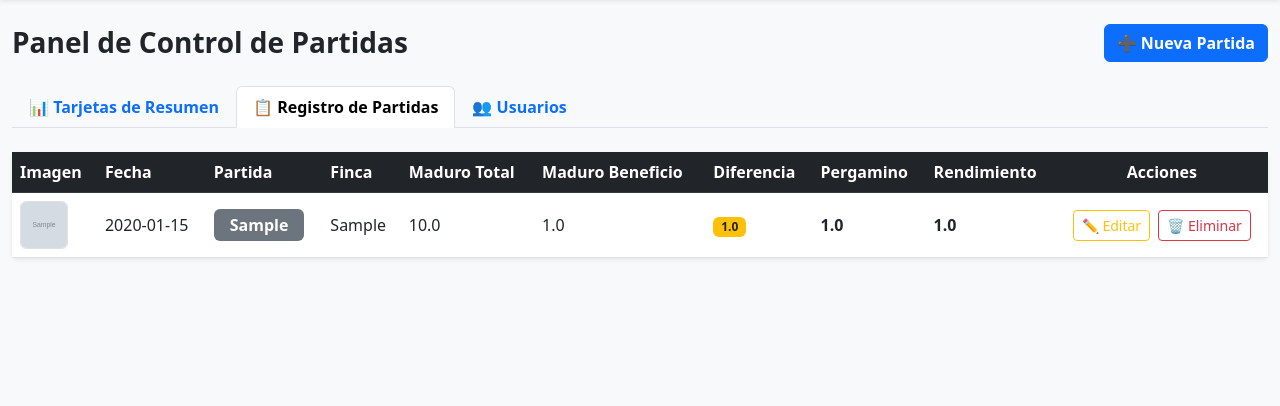
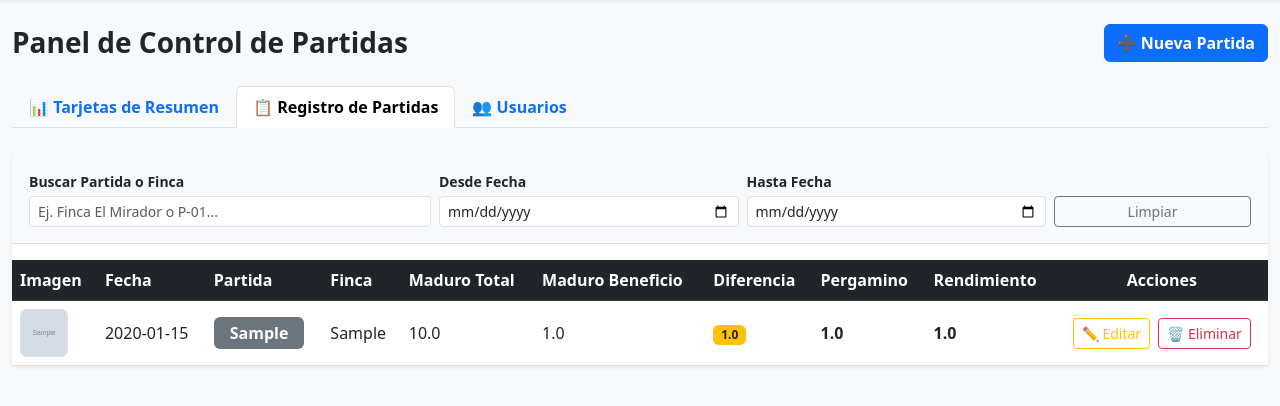
Before and after one commit to asiste-png/sistema-beneficio, a Flask app: page / in a window 1280 px wide, after a click on "📋 Registro de Partidas". Shown: the part 56-462 px from the top of the page. Run offline with Flask 3, Linux system fonts and the light colour scheme; a user stored in the database is signed in; data comes from the database, SQL or seed files in the repository; both versions use the stored data as it was after the commit; tables that the repository leaves empty hold one stand-in row (values such as "Sample post"); grey boxes marked "Sample" are stand-in pictures.

Commit message:
Encriptación de contraseñas y filtros en tabla

```diff
--- a/app.py
+++ b/app.py
@@ -6,7 +6,7 @@ import pandas as pd
 from flask import Flask, render_template, request, redirect, url_for, flash, send_file
 from flask_login import LoginManager, UserMixin, login_user, login_required, logout_user, current_user
 from werkzeug.utils import secure_filename
-
+from werkzeug.security import generate_password_hash, check_password_hash
 app = Flask(__name__)
 app.secret_key = 'tu_clave_secreta_aqui'
 
@@ -110,20 +110,35 @@ init_db()
 @app.route('/login', methods=['GET', 'POST'])
 def login():
     if request.method == 'POST':
-        username = request.form.get('username')
-        password = request.form.get('password')
+        username = request.form.get('username', '').strip()
+        password = request.form.get('password', '')
 
         conn = get_db_connection()
         cursor = conn.cursor()
-        user_data = cursor.execute("SELECT * FROM usuarios WHERE username = ? AND password = ?", (username, password)).fetchone()
-        conn.close()
+        user_data = cursor.execute("SELECT * FROM usuarios WHERE username = ?", (username,)).fetchone()
 
         if user_data:
-            rol = user_data['rol'] if 'rol' in user_data.keys() else 'Usuario'
-            user = User(id=user_data['id'], username=user_data['username'], rol=rol)
-            login_user(user)
-            return redirect(url_for('dashboard'))
+            db_pass = user_data['password']
+            acceso_valido = False
 
+            # Verifica si la contraseña ya está encriptada o si aún está en texto plano
+            if db_pass.startswith(('pbkdf2:', 'scrypt:')):
+                acceso_valido = check_password_hash(db_pass, password)
+            elif db_pass == password:
+                acceso_valido = True
+                # Aprovecha para encriptar la contraseña antigua automáticamente
+                nuevo_hash = generate_password_hash(password)
+                cursor.execute("UPDATE usuarios SET password = ? WHERE id = ?", (nuevo_hash, user_data['id']))
+                conn.commit()
+
+            if acceso_valido:
+                conn.close()
+                rol = user_data['rol'] if 'rol' in user_data.keys() else 'Usuario'
+                user = User(id=user_data['id'], username=user_data['username'], rol=rol)
+                login_user(user)
+                return redirect(url_for('dashboard'))
+
+        conn.close()
         flash('Credenciales incorrectas', 'danger')
 
     return render_template('login.html')
@@ -307,7 +322,7 @@ def crear_usuario():
     try:
         cursor.execute(
             "INSERT INTO usuarios (username, password, nombre, rol) VALUES (?, ?, ?, ?)",
-            (username, password, nombre, rol)
+            (username, generate_password_hash(password), nombre, rol)
         )
         conn.commit()
         flash('Usuario creado exitosamente', 'success')
--- a/templates/beneficio.html
+++ b/templates/beneficio.html
@@ -108,7 +108,26 @@
             <div class="card shadow-sm border-0">
                 <div class="card-body p-0">
                     <div class="table-responsive">
-                        <table class="table table-hover align-middle mb-0">
+                        <div class="row g-2 mb-3 align-items-end bg-light p-3 rounded border">
+    <div class="col-md-4">
+        <label class="form-label small fw-bold mb-1">Buscar Partida o Finca</label>
+        <input type="text" id="filtroTexto" class="form-control form-control-sm" placeholder="Ej. Finca El Mirador o P-01...">
+    </div>
+    <div class="col-md-3">
+        <label class="form-label small fw-bold mb-1">Desde Fecha</label>
+        <input type="date" id="filtroDesde" class="form-control form-control-sm">
+    </div>
+    <div class="col-md-3">
+        <label class="form-label small fw-bold mb-1">Hasta Fecha</label>
+        <input type="date" id="filtroHasta" class="form-control form-control-sm">
+    </div>
+    <div class="col-md-2">
+        <button type="button" id="btnLimpiarFiltros" class="btn btn-outline-secondary btn-sm w-100">
+            Limpiar
+        </button>
+    </div>
+</div>
+                        <table id="tablaBeneficio" class="table table-hover align-middle mb-0">
                             <thead class="table-dark">
                                 <tr>
                                     <th>Imagen</th>
@@ -428,5 +447,51 @@ document.addEventListener('DOMContentLoaded', function() {
     pergaminoInput.addEventListener('input', calcularValores);
 });
 </script>
+
+<script>
+document.addEventListener('DOMContentLoaded', function () {
+    const inputTexto = document.getElementById('filtroTexto');
+    const inputDesde = document.getElementById('filtroDesde');
+    const inputHasta = document.getElementById('filtroHasta');
+    const btnLimpiar = document.getElementById('btnLimpiarFiltros');
+    const tabla = document.getElementById('tablaBeneficio');
+
+    if (!tabla) return;
+
+    function filtrarTabla() {
+        const texto = inputTexto.value.toLowerCase().trim();
+        const desde = inputDesde.value;
+        const hasta = inputHasta.value;
+        const filas = tabla.querySelectorAll('tbody tr');
+
+        filas.forEach(fila => {
+            const celdas = fila.querySelectorAll('td');
+            if (celdas.length < 4) return;
+
+            const fechaFila = celdas[1].textContent.trim();
+            const partidaFila = celdas[2].textContent.toLowerCase();
+            const fincaFila = celdas[3].textContent.toLowerCase();
+
+            const coincideTexto = !texto || partidaFila.includes(texto) || fincaFila.includes(texto);
+            const coincideDesde = !desde || fechaFila >= desde;
+            const coincideHasta = !hasta || fechaFila <= hasta;
+
+            fila.style.display = (coincideTexto && coincideDesde && coincideHasta) ? '' : 'none';
+        });
+    }
+
+    inputTexto.addEventListener('input', filtrarTabla);
+    inputDesde.addEventListener('change', filtrarTabla);
+    inputHasta.addEventListener('change', filtrarTabla);
+
+    btnLimpiar.addEventListener('click', function () {
+        inputTexto.value = '';
+        inputDesde.value = '';
+        inputHasta.value = '';
+        filtrarTabla();
+    });
+});
+</script>
+
 </body>
 </html>
```
Also changed, not shown: database.db.
